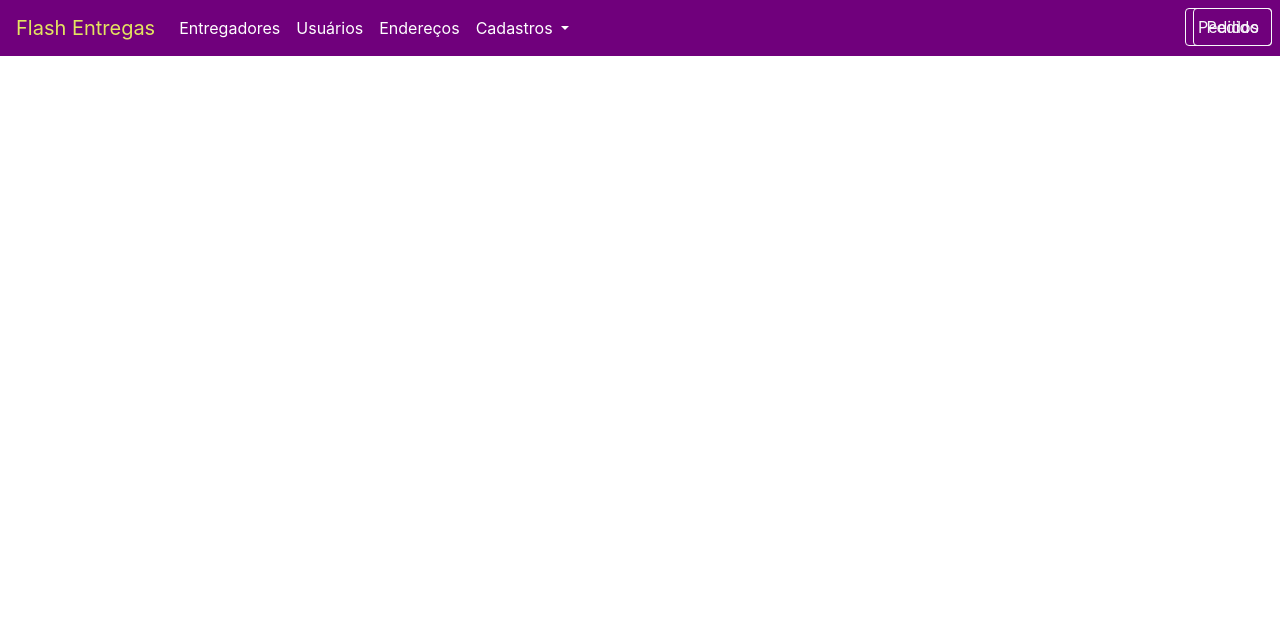
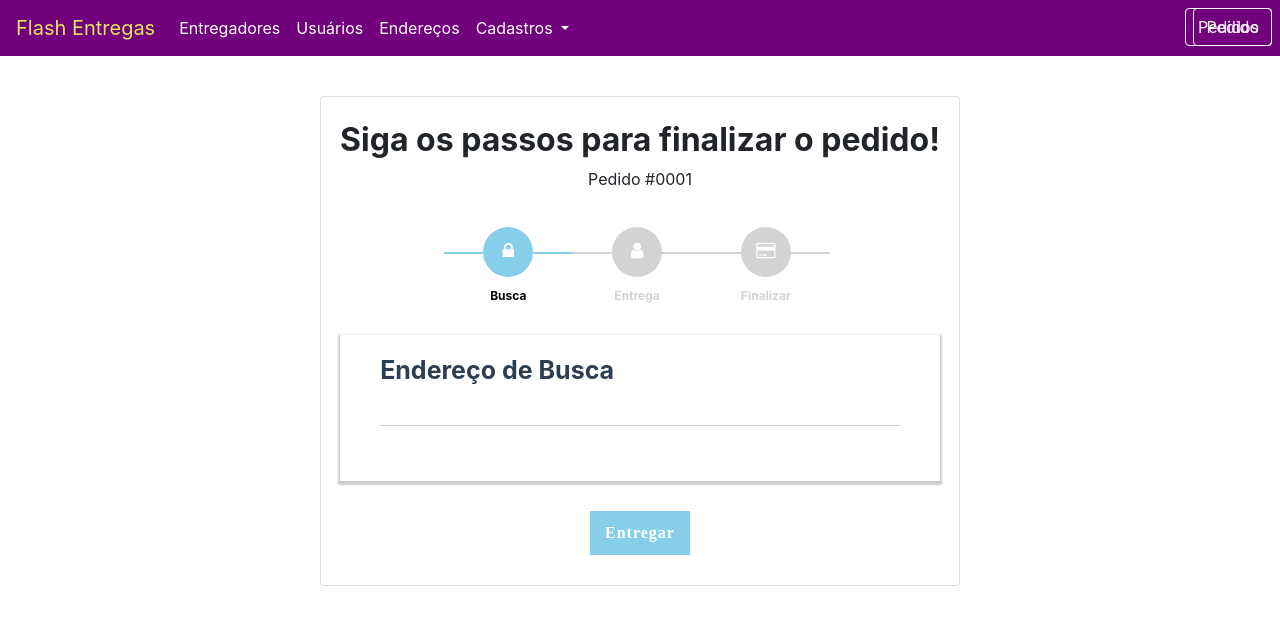
Before and after one commit to dumorais/EngenhariaSoftware, a PHP site: page /Visualiza_Pedido.html in a window 1280 px wide. Shown: the top 625 px of the page. Run offline with PHP 8.4, Linux system fonts and the light colour scheme.

Commit message:
Visualização do pedido

```diff
--- a/Css/Style.css
+++ b/Css/Style.css
@@ -1,3 +1,240 @@
 .ActiveBtn{
     color: rgb(255 255 190) !important;
 }
+
+
+/*form styles*/
+#msform {
+    text-align: center;
+    position: relative;
+    margin-top: 20px;
+}
+
+#msform fieldset .form-card {
+    background: white;
+    border: 0 none;
+    border-radius: 0px;
+    box-shadow: 0 2px 2px 2px rgba(0, 0, 0, 0.2);
+    padding: 20px 40px 30px 40px;
+    box-sizing: border-box;
+    width: 94%;
+    margin: 0 3% 20px 3%;
+
+    /*stacking fieldsets above each other*/
+    position: relative;
+}
+
+#msform fieldset {
+    background: white;
+    border: 0 none;
+    border-radius: 0.5rem;
+    box-sizing: border-box;
+    width: 100%;
+    margin: 0;
+    padding-bottom: 20px;
+
+    /*stacking fieldsets above each other*/
+    position: relative;
+}
+
+/*Hide all except first fieldset*/
+#msform fieldset:not(:first-of-type) {
+    display: none;
+}
+
+#msform fieldset .form-card {
+    text-align: left;
+    color: #9E9E9E;
+}
+
+#msform input, #msform textarea {
+    padding: 0px 8px 4px 8px;
+    border: none;
+    border-bottom: 1px solid #ccc;
+    border-radius: 0px;
+    margin-bottom: 25px;
+    margin-top: 2px;
+    width: 100%;
+    box-sizing: border-box;
+    font-family: montserrat;
+    color: #2C3E50;
+    font-size: 16px;
+    letter-spacing: 1px;
+}
+
+#msform input:focus, #msform textarea:focus {
+    -moz-box-shadow: none !important;
+    -webkit-box-shadow: none !important;
+    box-shadow: none !important;
+    border: none;
+    font-weight: bold;
+    border-bottom: 2px solid skyblue;
+    outline-width: 0;
+}
+
+/*Blue Buttons*/
+#msform .action-button {
+    width: 100px;
+    background: skyblue;
+    font-weight: bold;
+    color: white;
+    border: 0 none;
+    border-radius: 0px;
+    cursor: pointer;
+    padding: 10px 5px;
+    margin: 10px 5px;
+}
+
+#msform .action-button:hover, #msform .action-button:focus {
+    box-shadow: 0 0 0 2px white, 0 0 0 3px skyblue;
+}
+
+/*Previous Buttons*/
+#msform .action-button-previous {
+    width: 100px;
+    background: #616161;
+    font-weight: bold;
+    color: white;
+    border: 0 none;
+    border-radius: 0px;
+    cursor: pointer;
+    padding: 10px 5px;
+    margin: 10px 5px;
+}
+
+#msform .action-button-previous:hover, #msform .action-button-previous:focus {
+    box-shadow: 0 0 0 2px white, 0 0 0 3px #616161;
+}
+
+/*Dropdown List Exp Date*/
+select.list-dt {
+    border: none;
+    outline: 0;
+    border-bottom: 1px solid #ccc;
+    padding: 2px 5px 3px 5px;
+    margin: 2px;
+}
+
+select.list-dt:focus {
+    border-bottom: 2px solid skyblue;
+}
+
+/*The background card*/
+.card {
+    z-index: 0;
+    border: none;
+    border-radius: 0.5rem;
+    position: relative;
+}
+
+/*FieldSet headings*/
+.fs-title {
+    font-size: 25px;
+    color: #2C3E50;
+    margin-bottom: 10px;
+    font-weight: bold;
+    text-align: left;
+}
+
+/*progressbar*/
+#progressbar {
+    margin-bottom: 30px;
+    overflow: hidden;
+    color: lightgrey;
+}
+
+#progressbar .active {
+    color: #000000;
+}
+
+#progressbar li {
+    list-style-type: none;
+    font-size: 12px;
+    width: 25%;
+    float: left;
+    position: relative;
+}
+
+/*Icons in the ProgressBar*/
+#progressbar #account:before {
+    font-family: FontAwesome;
+    content: "\f023";
+}
+
+#progressbar #personal:before {
+    font-family: FontAwesome;
+    content: "\f007";
+}
+
+#progressbar #payment:before {
+    font-family: FontAwesome;
+    content: "\f09d";
+}
+
+#progressbar #confirm:before {
+    font-family: FontAwesome;
+    content: "\f00c";
+}
+
+/*ProgressBar before any progress*/
+#progressbar li:before {
+    width: 50px;
+    height: 50px;
+    line-height: 45px;
+    display: block;
+    font-size: 18px;
+    color: #ffffff;
+    background: lightgray;
+    border-radius: 50%;
+    margin: 0 auto 10px auto;
+    padding: 2px;
+}
+
+/*ProgressBar connectors*/
+#progressbar li:after {
+    content: '';
+    width: 100%;
+    height: 2px;
+    background: lightgray;
+    position: absolute;
+    left: 0;
+    top: 25px;
+    z-index: -1;
+}
+
+/*Color number of the step and the connector before it*/
+#progressbar li.active:before, #progressbar li.active:after {
+    background: skyblue;
+}
+
+/*Imaged Radio Buttons*/
+.radio-group {
+    position: relative;
+    margin-bottom: 25px;
+}
+
+.radio {
+    display:inline-block;
+    width: 204;
+    height: 104;
+    border-radius: 0;
+    background: lightblue;
+    box-shadow: 0 2px 2px 2px rgba(0, 0, 0, 0.2);
+    box-sizing: border-box;
+    cursor:pointer;
+    margin: 8px 2px;
+}
+
+.radio:hover {
+    box-shadow: 2px 2px 2px 2px rgba(0, 0, 0, 0.3);
+}
+
+.radio.selected {
+    box-shadow: 1px 1px 2px 2px rgba(0, 0, 0, 0.1);
+}
+
+/*Fit image in bootstrap div*/
+.fit-image{
+    width: 100%;
+    object-fit: cover;
+}
--- a/Pedido.html
+++ b/Pedido.html
@@ -22,6 +22,10 @@
             <label>Endereço de entrega:</label> <br>
             <select class="form-select w-50" style="width: 53%;" aria-label="Default select example">
             <option value="1">Teste</option>
+            </select> <br> <br>
+            <label>Forma de Pagamento:</label> <br>
+            <select class="form-select w-50" style="width: 53%;" aria-label="Default select example">
+                <option value="1">Cartão</option>
             </select>
         </div>
         <br><br>
--- a/Pedido_Entregador.html
+++ b/Pedido_Entregador.html
@@ -21,7 +21,9 @@
                 <label class="w-50 text-left">R$10,00</label><label class="w-50 text-right">28/04/2023 12:05</label><br>
                 <label>Endereço de retirada:</label><br><input class="w-100" type="text" placeholder="" value="" name="Endereco_Retirada" readonly><br> <br>
                 <label>Endereço de entrega:</label> <br><input class="w-100" type="text" placeholder="" value="" name="Endereco_Entrega" readonly><br> <br>
-                <button class="btn btn-outline-secondary" type="button" name="btn_pedido"  data-toggle="modal" data-target="#editModalPedidoEntregador">Visualizar</button>
+                <button id="BTN_Aceitar" class="btn btn-outline-success" type="button" name="btn_pedido" onclick="VisualBTN()">Aceitar</button>
+                <button id="BTN_Recusar" class="btn btn-outline-danger" type="button" name="btn_pedido"  data-toggle="modal" data-target="#editModalPedidoEntregador">Recusar</button>
+                <a id="BTN_Visualizar" href="Visualiza_Pedido.html" style="display: none;"><button class="btn btn-outline-secondary" type="button" name="btn_pedido">Visualizar</button></a>
             </div>
             <div class="col-3 rounded w-25 text-center pb-2 shadow-lg p-3 mb-5 bg-white mx-2">
                 <h5>Pedido #0001</h5><br>
--- a/Visualiza_Pedido.html
+++ b/Visualiza_Pedido.html
@@ -22,6 +22,63 @@
 
     <div id="header-nav"></div>
 
+    <!-- MultiStep Form -->
+<div class="container-fluid" id="grad1">
+    <div class="row justify-content-center mt-0">
+        <div class="col-11 col-sm-9 col-md-7 col-lg-6 text-center p-0 mt-3 mb-2">
+            <div class="card px-0 pt-4 pb-0 mt-3 mb-3">
+                <h2><strong>Siga os passos para finalizar o pedido!</strong></h2>
+                <p>Pedido #0001</p>
+                <div class="row">
+                    <div class="col-md-12 mx-0">
+                        <form id="msform">
+                            <!-- progressbar -->
+                            <ul id="progressbar" style="margin-left: 13%;">
+                                <li class="active" id="account"><strong>Busca</strong></li>
+                                <li id="personal"><strong>Entrega</strong></li>
+                                <li id="payment"><strong>Finalizar</strong></li>
+                            </ul>
+                            <!-- fieldsets -->
+                            <fieldset>
+                                <div class="form-card">
+                                    <h2 class="fs-title">Endereço de Busca</h2>
+                                    <input type="text" name="ende_busca" placeholder="" readonly/>
+                                </div>
+                                <input type="button" name="next" class="next action-button" value="Entregar"/>
+                            </fieldset>
+                            <fieldset>
+                                <div class="form-card">
+                                    <h2 class="fs-title">Endereço de Entrega</h2>
+                                    <input type="text" name="ende_entrega" placeholder="" readonly/>
+                                </div>
+                                <input type="button" name="next" class="next action-button" value="Finalizar"/>
+                            </fieldset>
+                            <fieldset>
+                                <div class="form-card">
+                                    <h2 class="fs-title text-center">Successo!</h2>
+                                    <br><br>
+                                    <div class="row justify-content-center">
+                                        <div class="col-3">
+                                            <img src="https://img.icons8.com/color/96/000000/ok--v2.png" class="fit-image">
+                                        </div>
+                                    </div>
+                                    <br><br>
+                                    <div class="row justify-content-center">
+                                        <div class="col-7 text-center">
+                                            <h5>Entrega Finalizada!</h5>
+                                        </div>
+                                    </div>
+                                </div>
+                            </fieldset>
+
+                        </form>
+                    </div>
+                </div>
+            </div>
+        </div>
+    </div>
+</div>
+
 </body>
 
 <script src="https://ajax.googleapis.com/ajax/libs/jquery/3.5.1/jquery.min.js"></script>
```
Also changed, not shown: JS/Javascript.js (+75 -0 lines).
